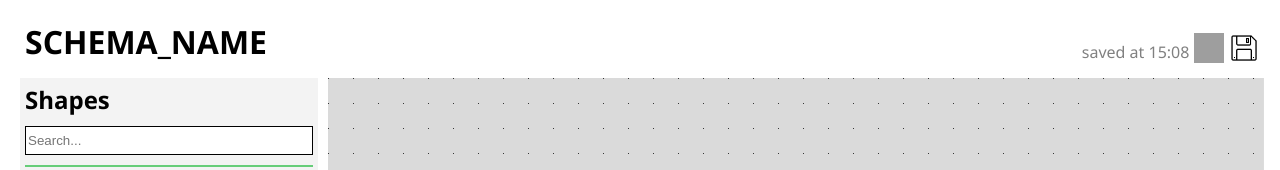
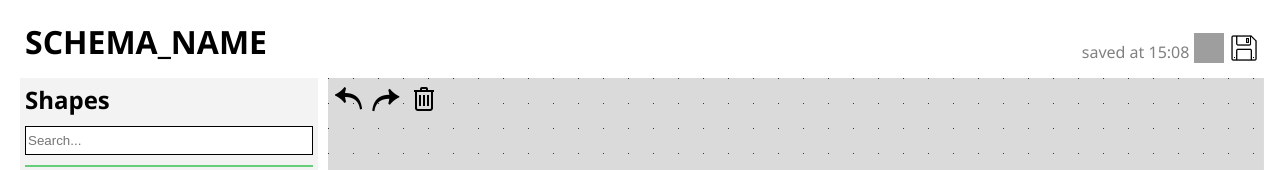
Before and after one commit to shipverty571/Programming, a React (Create React App) app in the folder src/circuitapp_react/: page / in a window 1280 px wide. Shown: the top 170 px of the page. Built offline with nearby package versions, Linux system fonts and the light colour scheme; grey boxes are pictures that could not be loaded.

Commit message:
feature(MenuOperations.js): добавлен компонент с кнопками для работы с элементами

```diff
--- a/src/circuitapp_react/src/App.css
+++ b/src/circuitapp_react/src/App.css
@@ -242,3 +242,65 @@ select, h4, h3, h2, h1, p, input {
   background-position: center center;
   background-size: 30px 30px;
 }
+
+.menu-operations {
+  position: absolute;
+}
+
+.menu-operations > button {
+  width: 32px;
+  height: 32px;
+  border: 0;
+  margin: 5px 0 5px 5px;
+}
+
+#turn-left-element-button {
+  background: url('../public/Images/turn_left_64x64_black.png');
+  background-position: center center;
+  background-size: 32px 32px;
+}
+
+#turn-left-element-button:hover {
+  background-color: #EBEBEB;
+}
+
+#turn-left-element-button:active {
+  background: url('../public/Images/turn_left_64x64_white.png') no-repeat;
+  background-color: #4DC462;
+  background-position: center center;
+  background-size: 32px 32px;
+}
+
+#turn-right-element-button {
+  background: url('../public/Images/turn_right_64x64_black.png');
+  background-position: center center;
+  background-size: 32px 32px;
+}
+
+#turn-right-element-button:hover {
+  background-color: #EBEBEB;
+}
+
+#turn-right-element-button:active {
+  background: url('../public/Images/turn_right_64x64_white.png') no-repeat;
+  background-color: #4DC462;
+  background-position: center center;
+  background-size: 32px 32px;
+}
+
+#delete-element-button {
+  background: url('../public/Images/delete_64x64_black.png');
+  background-position: center center;
+  background-size: 32px 32px;
+}
+
+#delete-element-button:hover {
+  background-color: #EBEBEB;
+}
+
+#delete-element-button:active {
+  background: url('../public/Images/delete_64x64_white.png') no-repeat;
+  background-color: #4DC462;
+  background-position: center center;
+  background-size: 32px 32px;
+}
--- a/src/circuitapp_react/src/components/Canvas/CanvasBar.js
+++ b/src/circuitapp_react/src/components/Canvas/CanvasBar.js
@@ -2,6 +2,7 @@ import React, {Component} from 'react';
 import CanvasPages from './CanvasPages';
 import Canvas from './Canvas'
 import PropTypes from "prop-types";
+import MenuOperations from "./MenuOperations";
 
 /**
  * Компонент правой колонки для работы с канвасом.
@@ -10,6 +11,7 @@ class CanvasBar extends Component {
     render() {
         return (
             <div style={{ display: 'flex', flexGrow: 1, flexDirection: 'column' }}>
+                <MenuOperations />
                 <Canvas
                     patterns={this.props.patterns}
                     shapes={this.props.shapes}
--- /dev/null
+++ b/src/circuitapp_react/src/components/Canvas/MenuOperations.js
@@ -0,0 +1,15 @@
+import React, {Component} from 'react';
+
+class MenuOperations extends Component {
+    render() {
+        return (
+            <div className="horizontal-content menu-operations">
+                <button id='turn-left-element-button' />
+                <button id='turn-right-element-button' />
+                <button id='delete-element-button' />
+            </div>
+        );
+    }
+}
+
+export default MenuOperations;
```
